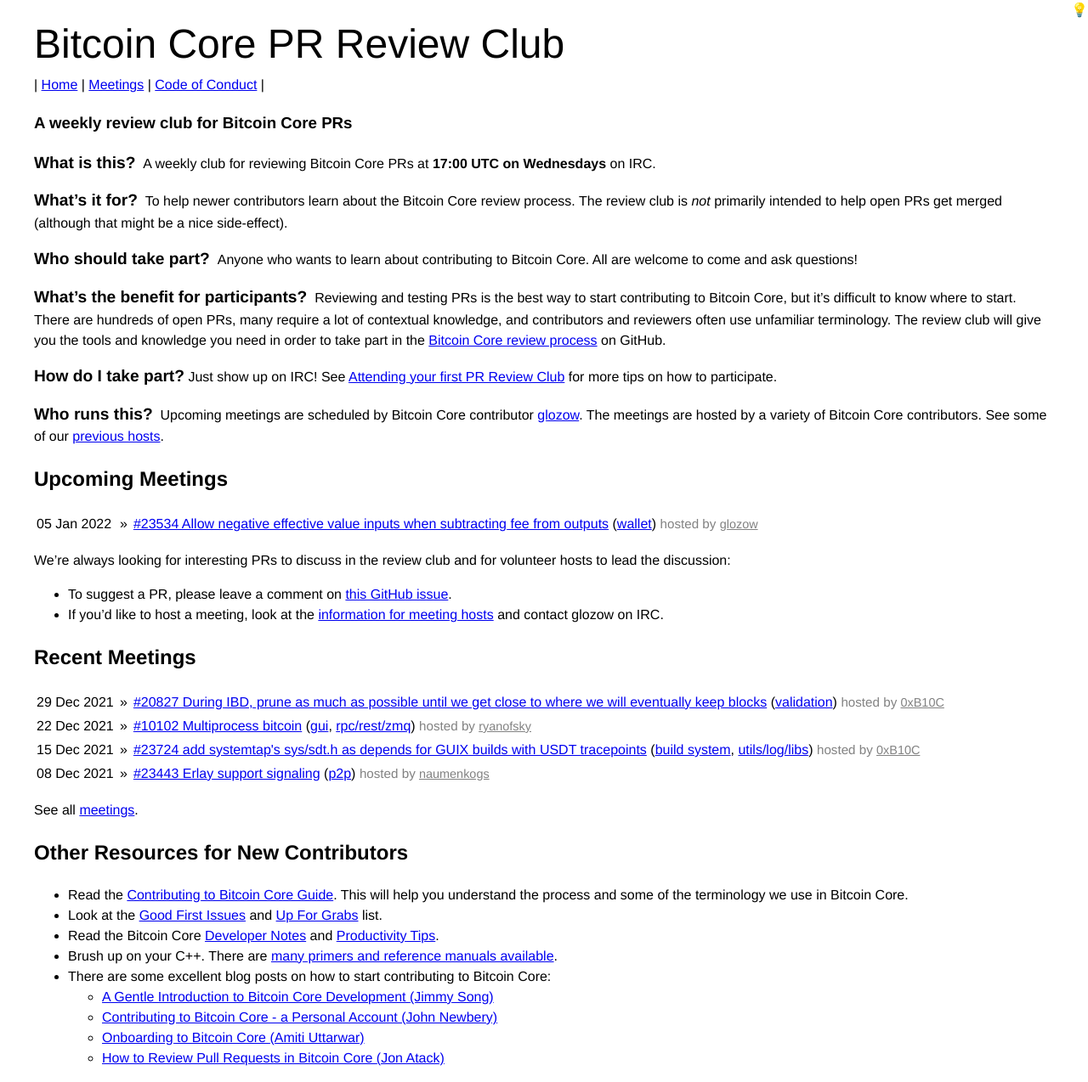
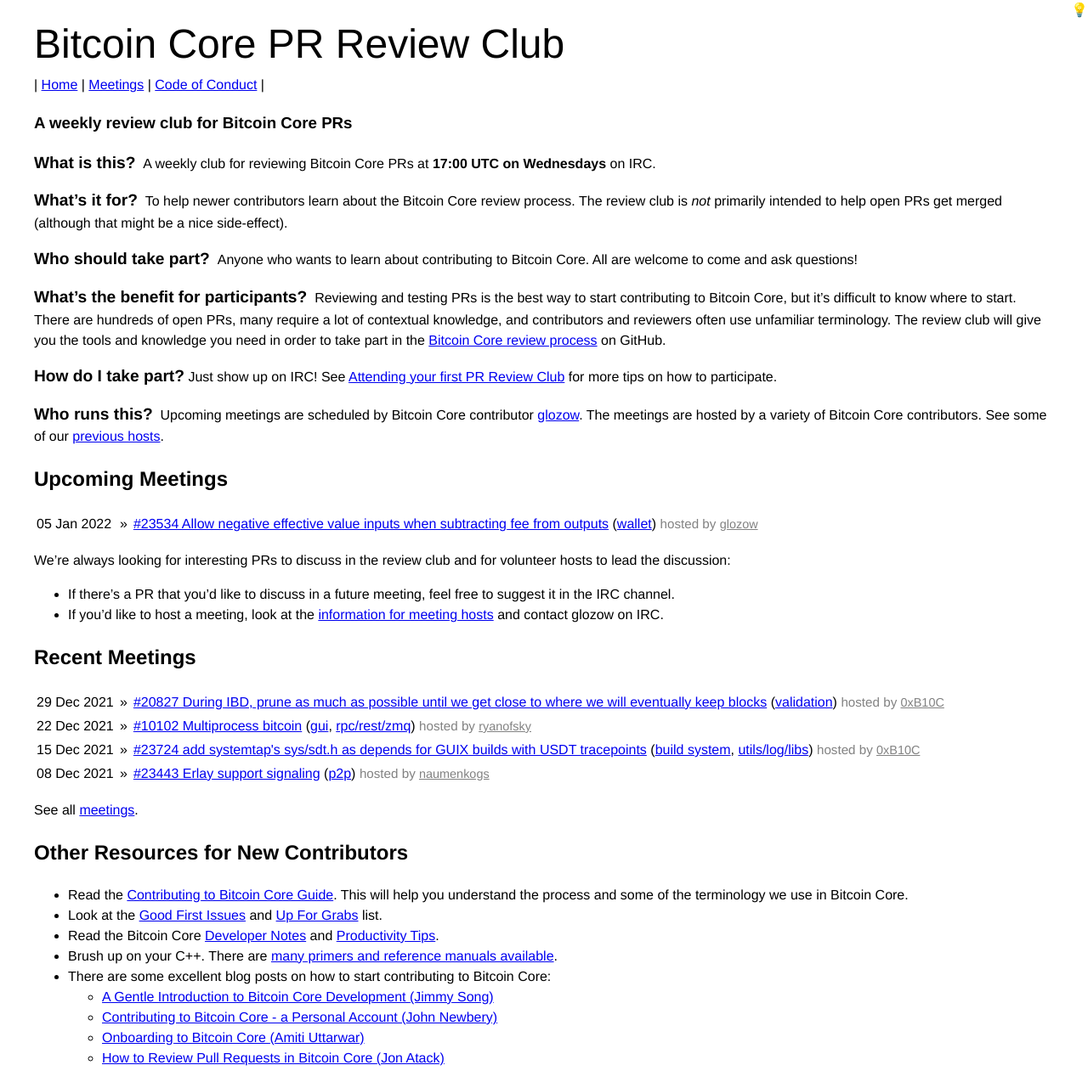
Before and after one commit to bitcoin-core-review-club/website, a Jekyll site: the page built from index.md, in a window 1280 px wide. Shown: the whole page at 85% size. Built offline with Jekyll 4.4.1, drawn with Linux system fonts in a browser that asks for light colours.

Commit message:
Remove link to "Future PRs" issue

```diff
--- a/index.md
+++ b/index.md
@@ -62,8 +62,7 @@
 We're always looking for interesting PRs to discuss in the review club and for
 volunteer hosts to lead the discussion:
 
-- To suggest a PR, please leave a comment on [this GitHub
-  issue](https://github.com/bitcoin-core-review-club/bitcoin-core-review-club.github.io/issues/14).
+- If there's a PR that you'd like to discuss in a future meeting, feel free to suggest it in the IRC channel.
 - If you'd like to host a meeting, look at the [information for meeting
   hosts](https://github.com/bitcoin-core-review-club/bitcoin-core-review-club.github.io/blob/master/CONTRIBUTING.md)
   and contact {{ site.coordinator_irc }} on IRC.
```
